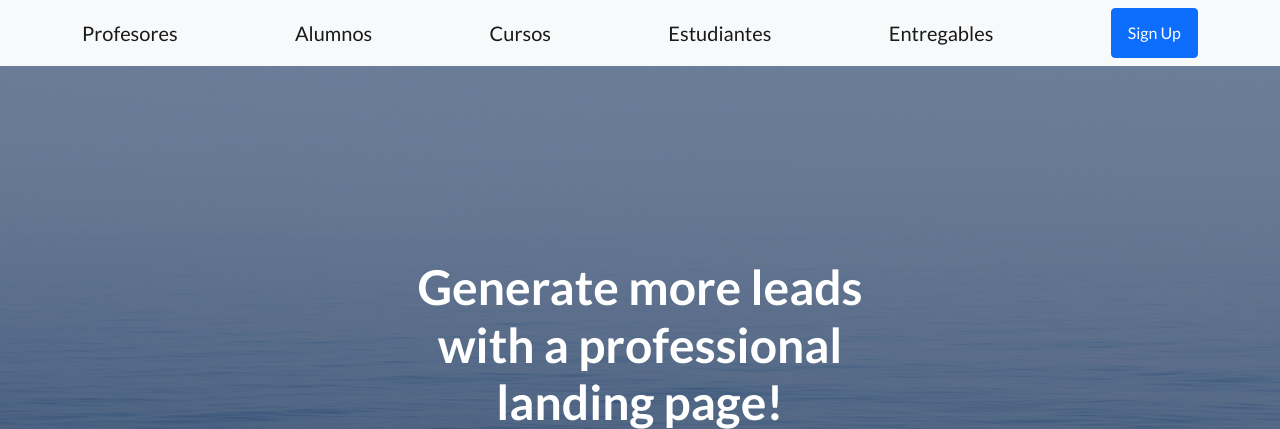
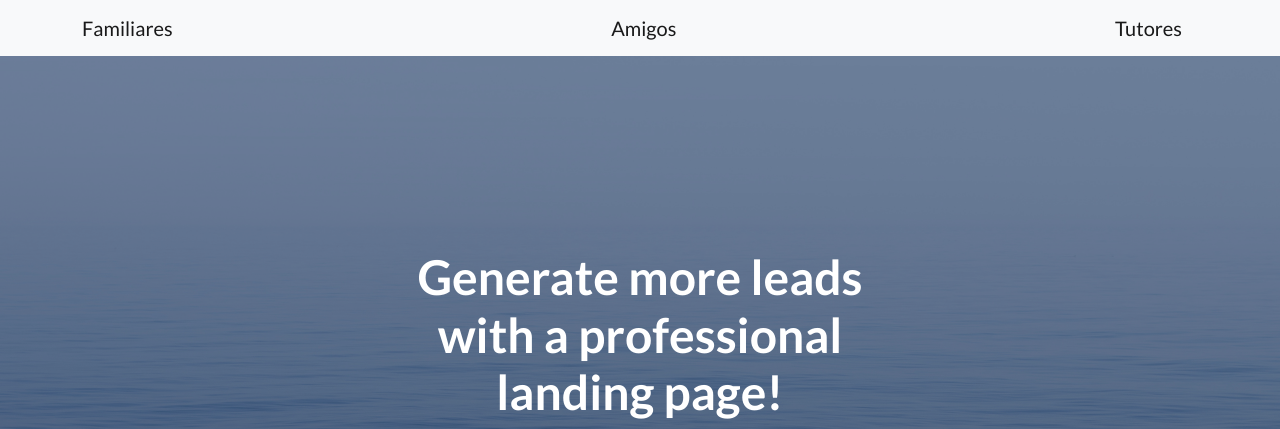
Before and after one commit to Axelchok/repo_django, a Django app: page /Axel_app/ in a window 1280 px wide. Shown: the top 429 px of the page. Run offline with Django 4.2, Linux system fonts and the light colour scheme; some libraries are stand-ins or nearby versions.

```diff
--- a/MVT_Axel/Axel_app/templates/index.html
+++ b/MVT_Axel/Axel_app/templates/index.html
@@ -20,12 +20,9 @@
         <!-- Navigation-->
         <nav class="navbar navbar-light bg-light static-top">
             <div class="container">
-                <a class="navbar-brand" href="#!">Profesores</a>
-                <a class="navbar-brand" href="#!">Alumnos</a>
-                <a class="navbar-brand" href="#!">Cursos</a>
-                <a class="navbar-brand" href="#!">Estudiantes</a>
-                <a class="navbar-brand" href="#!">Entregables</a>
-                <a class="btn btn-primary" href="#signup">Sign Up</a>
+                <a class="navbar-brand" href="#!">Familiares</a>
+                <a class="navbar-brand" href="#!">Amigos</a>
+                <a class="navbar-brand" href="#!">Tutores</a>
             </div>
         </nav>
         <!-- Masthead-->
```
Also changed, not shown: MVT_Axel/Axel_app/models.py (+10 -0 lines), MVT_Axel/Axel_app/migrations/0001_initial.py, MVT_Axel/db.sqlite3.
